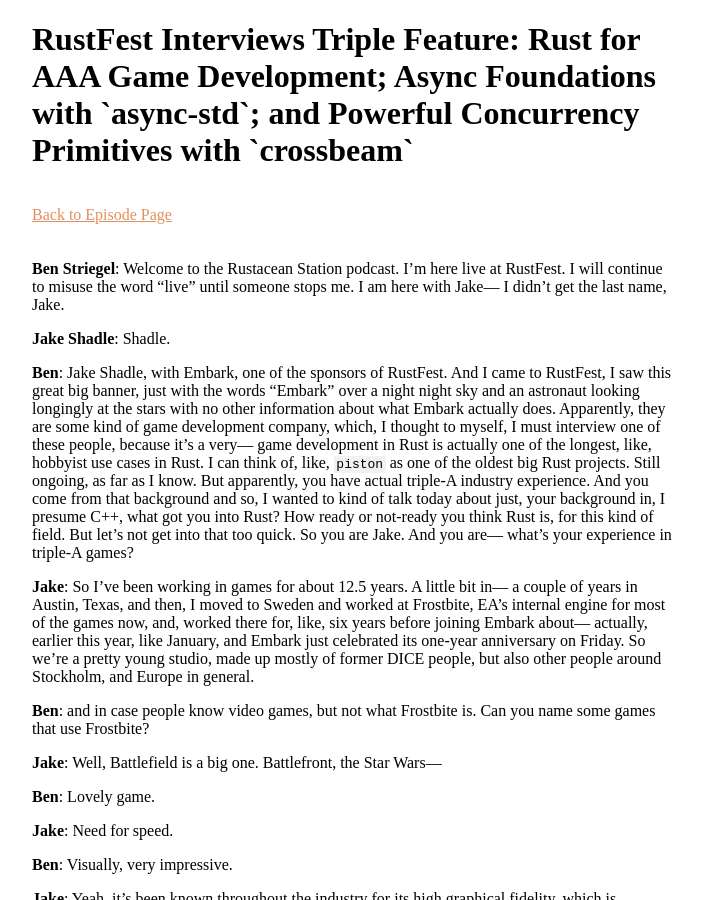
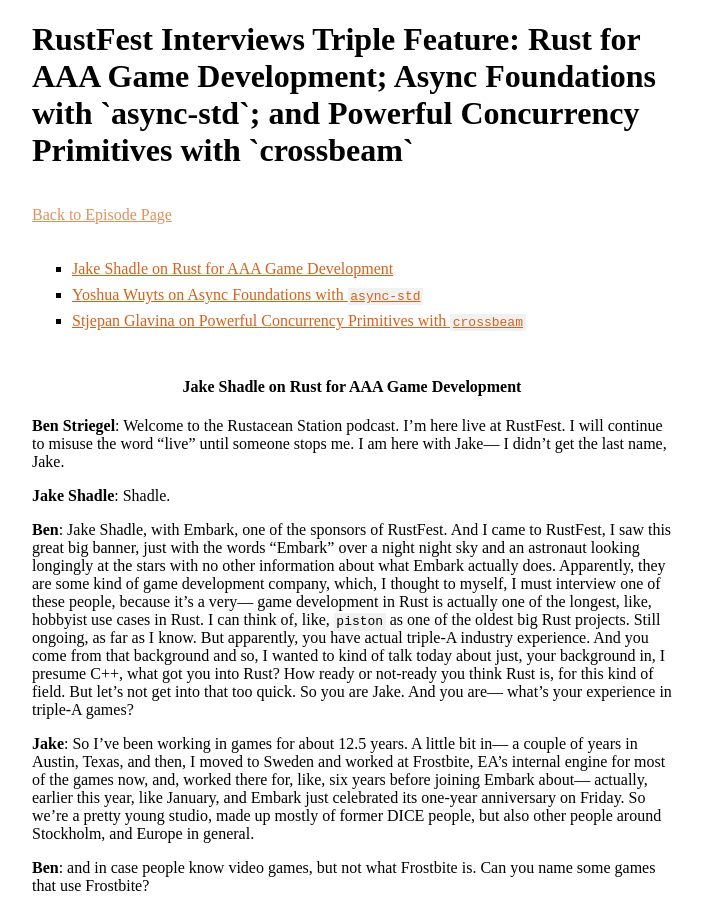
Before and after one commit to rustacean-station/rustacean-station.org, a Jekyll site: the page built from _transcripts/011-jake-yoshua-stjepan.md, in a window 1280 px wide and 900 px high, scrolled down 519 px. Shown: the whole window, without its empty margins (288-991 px from the left). Built offline with Jekyll 4.4.1, drawn with Linux system fonts in a browser that asks for light colours; some of the changed text lies outside the part shown.

Commit message:
add TOC to episode 11

```diff
--- a/_transcripts/011-jake-yoshua-stjepan.md
+++ b/_transcripts/011-jake-yoshua-stjepan.md
@@ -2,6 +2,11 @@
 title: "RustFest Interviews Triple Feature: Rust for AAA Game Development; Async Foundations with `async-std`; and Powerful Concurrency Primitives with `crossbeam`"
 file: https://audio.rustacean-station.org/file/rustacean-station/rustacean-station-e011-rustfest-jake-yoshua-stjepan.mp3
 ---
+
+* placeholder to generate bulleted TOC
+{:toc}
+
+#### Jake Shadle on Rust for AAA Game Development
 
 __Ben Striegel__: Welcome to the Rustacean Station podcast. I'm here live at
 RustFest. I will continue to misuse the word "live" until someone stops me. I am
@@ -257,6 +262,8 @@
 __Ben__: Awesome.
 
 (Musical break)
+
+#### Yoshua Wuyts on Async Foundations with `async-std`
 
 __Ben__: Welcome to Rustacean Station. I'm Ben Striegel here, live at RustFest.
 No one has yet stopped me from using the word "live" on these clearly-
@@ -730,6 +737,8 @@
 
 (Musical break)
 
+#### Stjepan Glavina on Powerful Concurrency Primitives with `crossbeam`
+
 __Ben__: Welcome to the Rustacean Station podcast. I am Ben Striegel, not live
 from Rust Fest because you aren't here right now, unless you're hiding behind
 that pillar over there. So, I am here with Stjepan J.?
```
